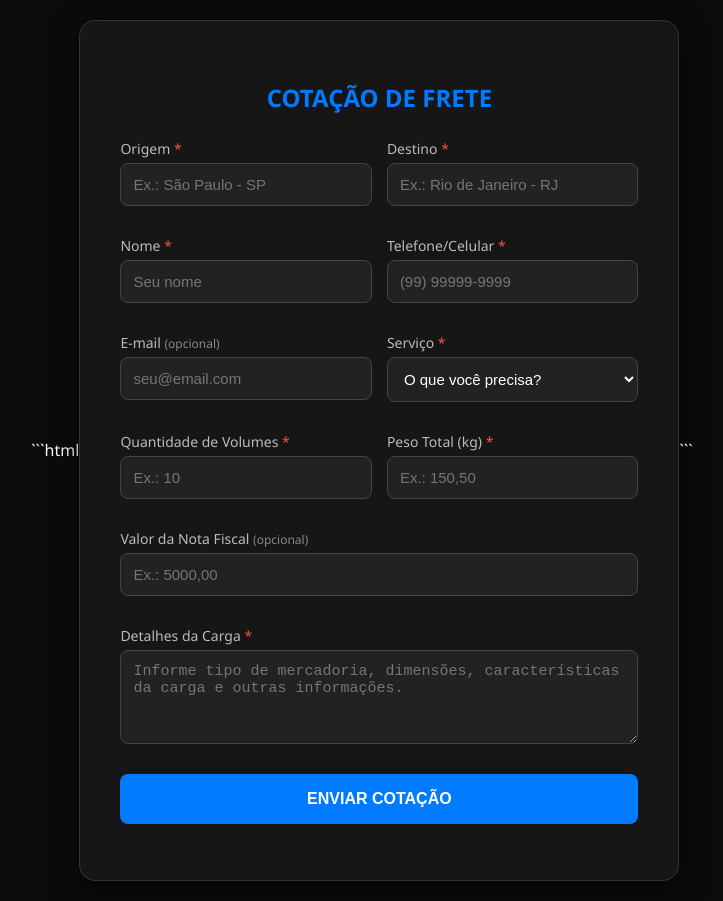
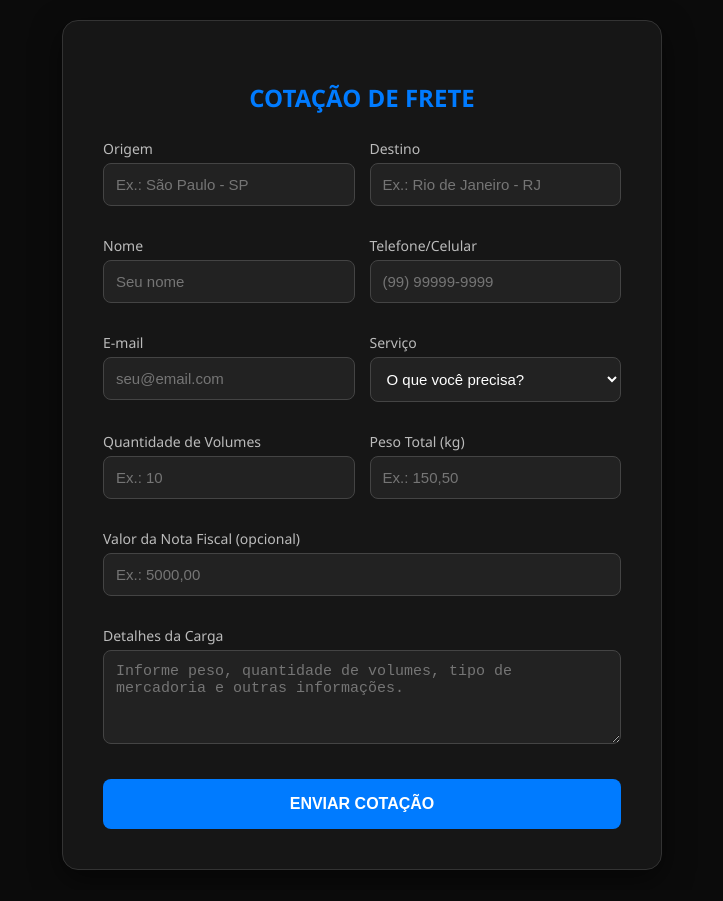
Before and after one commit to washingtongdf-byte/teste, a plain HTML site: page index.html in a window 1280 px wide. Shown: the whole page, without its empty margins (278-1001 px from the left). Drawn offline with Linux system fonts and the light colour scheme.

Commit message:
Update index.html

````diff
--- a/index.html
+++ b/index.html
@@ -1,4 +1,3 @@
-```html
 <!DOCTYPE html>
 <html lang="pt-br">
 <head>
@@ -134,16 +133,6 @@
             border: 1px solid #dc3545;
             color: #ff8d98;
         }
-
-        .obrigatorio {
-            color: #ff4d4d;
-        }
-
-        .opcional {
-            color: #888;
-            font-size: 12px;
-            font-weight: normal;
-        }
     </style>
 </head>
 
@@ -159,12 +148,8 @@
 
             <div class="row">
 
-                <!-- ORIGEM -->
                 <div class="col-6">
-                    <label for="origem">
-                        Origem <span class="obrigatorio">*</span>
-                    </label>
-
+                    <label for="origem">Origem</label>
                     <input
                         type="text"
                         id="origem"
@@ -173,12 +158,8 @@
                     >
                 </div>
 
-                <!-- DESTINO -->
                 <div class="col-6">
-                    <label for="destino">
-                        Destino <span class="obrigatorio">*</span>
-                    </label>
-
+                    <label for="destino">Destino</label>
                     <input
                         type="text"
                         id="destino"
@@ -187,12 +168,8 @@
                     >
                 </div>
 
-                <!-- NOME -->
                 <div class="col-6">
-                    <label for="nome">
-                        Nome <span class="obrigatorio">*</span>
-                    </label>
-
+                    <label for="nome">Nome</label>
                     <input
                         type="text"
                         id="nome"
@@ -201,12 +178,8 @@
                     >
                 </div>
 
-                <!-- TELEFONE -->
                 <div class="col-6">
-                    <label for="telefone">
-                        Telefone/Celular <span class="obrigatorio">*</span>
-                    </label>
-
+                    <label for="telefone">Telefone/Celular</label>
                     <input
                         type="tel"
                         id="telefone"
@@ -215,13 +188,8 @@
                     >
                 </div>
 
-                <!-- EMAIL -->
                 <div class="col-6">
-                    <label for="email">
-                        E-mail
-                        <span class="opcional">(opcional)</span>
-                    </label>
-
+                    <label for="email">E-mail</label>
                     <input
                         type="email"
                         id="email"
@@ -229,11 +197,8 @@
                     >
                 </div>
 
-                <!-- SERVIÇO -->
                 <div class="col-6">
-                    <label for="tipoServico">
-                        Serviço <span class="obrigatorio">*</span>
-                    </label>
+                    <label for="tipoServico">Serviço</label>
 
                     <select id="tipoServico" required>
 
@@ -260,12 +225,10 @@
                     </select>
                 </div>
 
-                <!-- VOLUMES -->
+                <!-- NOVO: VOLUME OBRIGATÓRIO -->
+
                 <div class="col-6">
-                    <label for="volumes">
-                        Quantidade de Volumes <span class="obrigatorio">*</span>
-                    </label>
-
+                    <label for="volumes">Quantidade de Volumes</label>
                     <input
                         type="number"
                         id="volumes"
@@ -276,12 +239,10 @@
                     >
                 </div>
 
-                <!-- PESO -->
+                <!-- NOVO: PESO OBRIGATÓRIO -->
+
                 <div class="col-6">
-                    <label for="peso">
-                        Peso Total (kg) <span class="obrigatorio">*</span>
-                    </label>
-
+                    <label for="peso">Peso Total (kg)</label>
                     <input
                         type="number"
                         id="peso"
@@ -292,11 +253,11 @@
                     >
                 </div>
 
-                <!-- VALOR DA NOTA FISCAL -->
+                <!-- NOVO: VALOR DA NOTA OPCIONAL -->
+
                 <div class="col-lg-12">
                     <label for="valorNota">
-                        Valor da Nota Fiscal
-                        <span class="opcional">(opcional)</span>
+                        Valor da Nota Fiscal (opcional)
                     </label>
 
                     <input
@@ -308,24 +269,21 @@
                     >
                 </div>
 
-                <!-- DETALHES DA CARGA -->
                 <div class="col-lg-12">
 
                     <label for="mensagem">
                         Detalhes da Carga
-                        <span class="obrigatorio">*</span>
                     </label>
 
                     <textarea
                         id="mensagem"
                         rows="4"
-                        placeholder="Informe tipo de mercadoria, dimensões, características da carga e outras informações."
+                        placeholder="Informe peso, quantidade de volumes, tipo de mercadoria e outras informações."
                         required
                     ></textarea>
 
                 </div>
 
-                <!-- BOTÃO -->
                 <div class="col-lg-12">
 
                     <button
@@ -407,18 +365,24 @@
                 p_tipo_carga:
                     document.getElementById("tipoServico").value,
 
+                /* NOVO: VOLUME OBRIGATÓRIO */
+
                 p_volumes:
                     Number(
                         document.getElementById("volumes").value
                     ),
+
+                /* NOVO: PESO OBRIGATÓRIO */
 
                 p_peso:
                     Number(
                         document.getElementById("peso").value
                     ),
 
+                /* NOVO: VALOR DA NOTA OPCIONAL */
+
                 p_valor_nota:
-                    document.getElementById("valorNota").value
+                    document.getElementById("valorNota").value.trim() !== ""
                         ? Number(
                             document.getElementById("valorNota").value
                         )
@@ -521,4 +485,3 @@
 
 </body>
 </html>
-```
````
